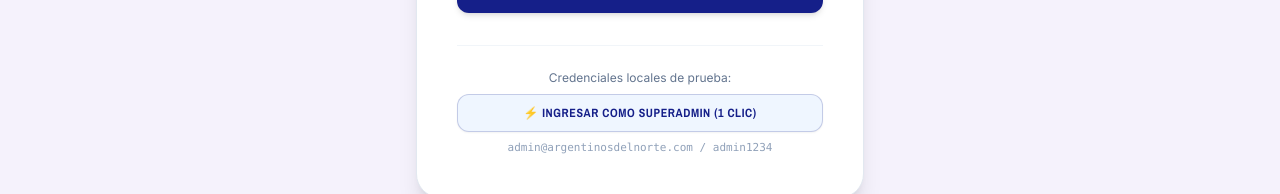
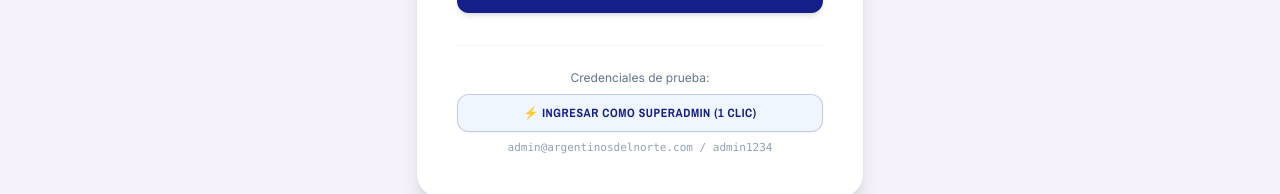
Before and after one commit to maxip123/Argentinos-app, a React (Vite) app in the folder frontend/: page /login in a window 1280 px wide. Shown: the part 608-802 px from the top of the page. Built offline with nearby package versions, Linux system fonts and the light colour scheme.

Commit message:
Keep demo 1-click login button available for testing

```diff
--- a/frontend/src/pages/LoginPage.jsx
+++ b/frontend/src/pages/LoginPage.jsx
@@ -101,10 +101,9 @@
           </button>
         </form>
 
-        {/* Botón de acceso de prueba (solo visible en entorno de desarrollo local) */}
-        {import.meta.env.DEV && (
+        {/* Botón de acceso de prueba para pruebas rápidas */}
         <div className="mt-8 pt-6 border-t border-slate-100 text-center space-y-2">
-            <p className="text-xs text-slate-500 font-body">Credenciales locales de prueba:</p>
+          <p className="text-xs text-slate-500 font-body">Credenciales de prueba:</p>
           <button
             type="button"
             disabled={cargando}
@@ -115,7 +114,6 @@
           </button>
           <p className="text-[11px] text-slate-400 font-mono">admin@argentinosdelnorte.com / admin1234</p>
         </div>
-        )}
       </div>
     </div>
   );
```
Lines whose indentation alone changed are shown as unchanged.
